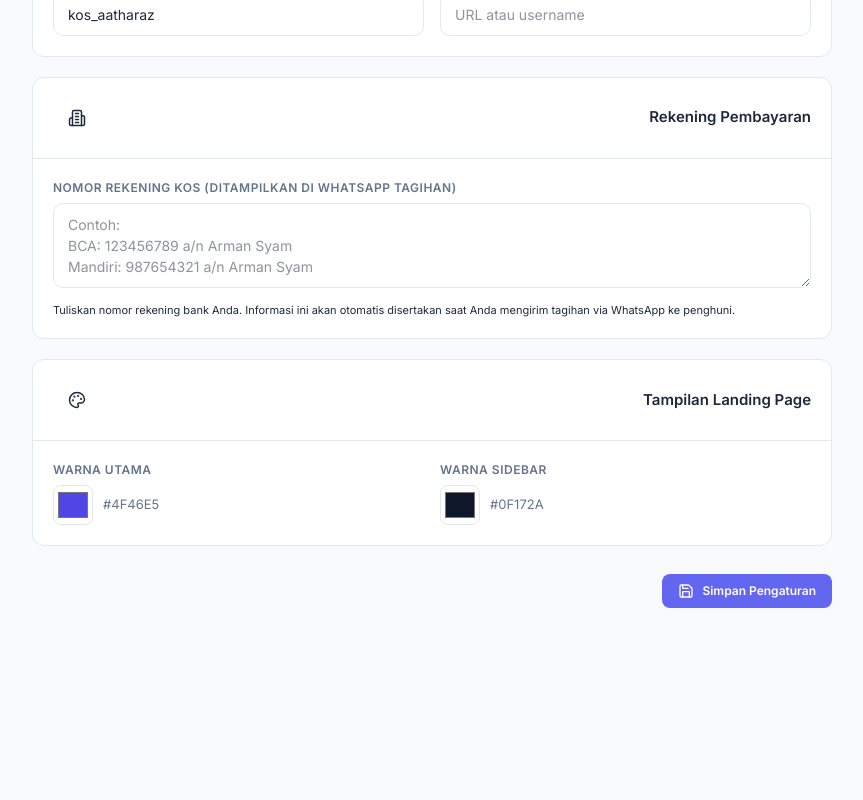
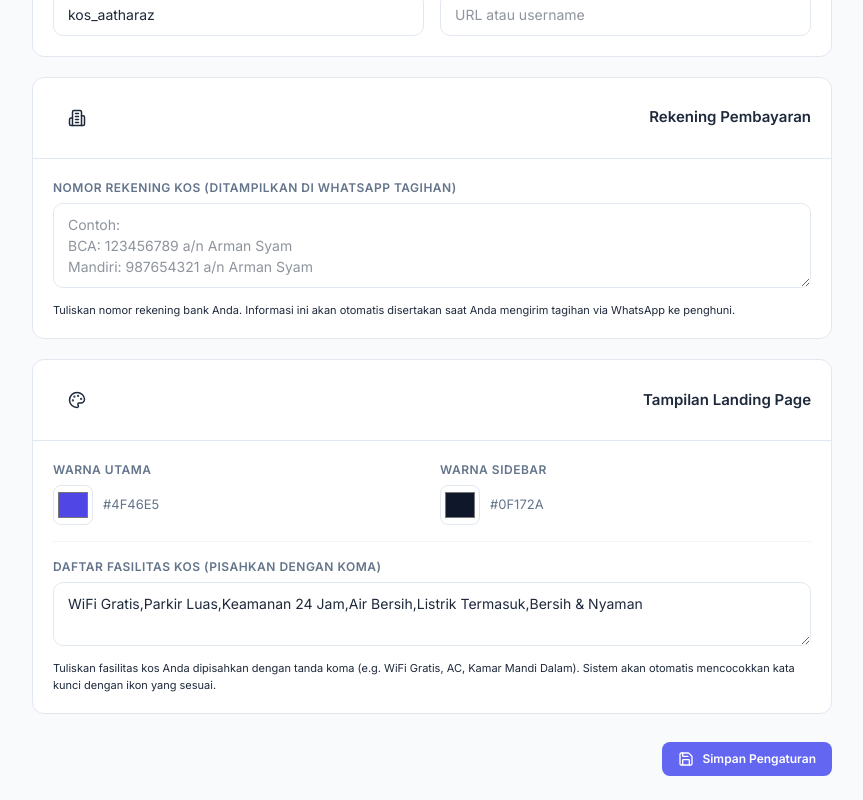
Before and after one commit to armansyam/kos-kosan, a Next.js app: page /pengaturan in a window 1280 px wide. Shown: the part 1199-1999 px from the top of the page, without its empty margins (232-1095 px from the left). Before the commit the page ends 1831 px from the top, so only its background shows below. Built offline with nearby package versions, Linux system fonts and the light colour scheme; no server answers; the database is empty.

Commit message:
Feature: Make Landing Page facilities dynamic and editable from Admin Settings

```diff
--- a/src/app/api/settings/route.ts
+++ b/src/app/api/settings/route.ts
@@ -47,6 +47,7 @@ export async function POST(request: Request) {
       colorUtama,
       colorSidebar,
       rekening,
+      fasilitas,
     } = body;
 
     let setting = await prisma.setting.findFirst();
@@ -67,6 +68,7 @@ export async function POST(request: Request) {
           colorUtama,
           colorSidebar,
           rekening,
+          fasilitas,
         },
       });
     } else {
@@ -86,6 +88,7 @@ export async function POST(request: Request) {
           colorUtama,
           colorSidebar,
           rekening,
+          fasilitas,
         },
       });
     }
--- a/src/app/page.tsx
+++ b/src/app/page.tsx
@@ -43,14 +43,29 @@ export default function LandingPage() {
     return 'Rp' + n.toLocaleString('id-ID');
   }
 
-  const facilities = [
-    { icon: <Wifi size={22} />, name: 'WiFi Gratis' },
-    { icon: <Car size={22} />, name: 'Parkir Luas' },
-    { icon: <ShieldCheck size={22} />, name: 'Keamanan 24 Jam' },
-    { icon: <Droplets size={22} />, name: 'Air Bersih' },
-    { icon: <Zap size={22} />, name: 'Listrik Termasuk' },
-    { icon: <Building2 size={22} />, name: 'Bersih & Nyaman' },
-  ];
+  // Dynamic parsing of facilities from DB settings
+  const rawFacilities = settings?.fasilitas || "WiFi Gratis,Parkir Luas,Keamanan 24 Jam,Air Bersih,Listrik Termasuk,Bersih & Nyaman";
+  const facilities = rawFacilities.split(',').map((f: string) => {
+    const name = f.trim();
+    const nameLower = name.toLowerCase();
+
+    let icon = <CheckCircle size={22} />; // fallback
+    if (nameLower.includes('wifi') || nameLower.includes('internet')) {
+      icon = <Wifi size={22} />;
+    } else if (nameLower.includes('parkir') || nameLower.includes('mobil') || nameLower.includes('motor') || nameLower.includes('kendaraan')) {
+      icon = <Car size={22} />;
+    } else if (nameLower.includes('aman') || nameLower.includes('security') || nameLower.includes('keamanan') || nameLower.includes('cctv') || nameLower.includes('penjaga')) {
+      icon = <ShieldCheck size={22} />;
+    } else if (nameLower.includes('air') || nameLower.includes('pam') || nameLower.includes('water') || nameLower.includes('droplet')) {
+      icon = <Droplets size={22} />;
+    } else if (nameLower.includes('listrik') || nameLower.includes('pln') || nameLower.includes('token') || nameLower.includes('daya')) {
+      icon = <Zap size={22} />;
+    } else if (nameLower.includes('bersih') || nameLower.includes('nyaman') || nameLower.includes('cuci') || nameLower.includes('cleaning') || nameLower.includes('ruang') || nameLower.includes('dapur') || nameLower.includes('kasur')) {
+      icon = <Building2 size={22} />;
+    }
+
+    return { icon, name };
+  });
 
   return (
     <div className="landing-page">
--- a/src/app/pengaturan/page.tsx
+++ b/src/app/pengaturan/page.tsx
@@ -17,6 +17,7 @@ export default function PengaturanPage() {
     colorUtama: "#4F46E5",
     colorSidebar: "#0F172A",
     rekening: "",
+    fasilitas: "WiFi Gratis,Parkir Luas,Keamanan 24 Jam,Air Bersih,Listrik Termasuk,Bersih & Nyaman",
   });
 
   const [logo, setLogo] = useState<string | null>(null);
@@ -41,6 +42,7 @@ export default function PengaturanPage() {
             colorUtama: data.colorUtama || "#4F46E5",
             colorSidebar: data.colorSidebar || "#0F172A",
             rekening: data.rekening || "",
+            fasilitas: data.fasilitas || "WiFi Gratis,Parkir Luas,Keamanan 24 Jam,Air Bersih,Listrik Termasuk,Bersih & Nyaman",
           });
           if (data.logo) {
             setLogo(data.logo);
@@ -244,7 +246,7 @@ export default function PengaturanPage() {
               <h3>Tampilan Landing Page</h3>
             </div>
             <div className="card-body">
-              <div style={{ display:'grid', gridTemplateColumns:'1fr 1fr', gap:16 }}>
+              <div style={{ display:'grid', gridTemplateColumns:'1fr 1fr', gap:16, marginBottom: 16 }}>
                 <div>
                   <label style={labelStyle}>Warna Utama</label>
                   <div style={{ display:'flex', alignItems:'center', gap:10 }}>
@@ -259,6 +261,19 @@ export default function PengaturanPage() {
                     <span style={{ fontSize:13, color:'var(--text-secondary)' }}>{profile.colorSidebar}</span>
                   </div>
                 </div>
+              </div>
+              <div style={{ borderTop: '1px solid #f1f5f9', paddingTop: 16 }}>
+                <label style={labelStyle}>Daftar Fasilitas Kos (Pisahkan dengan koma)</label>
+                <textarea
+                  rows={2}
+                  value={profile.fasilitas}
+                  onChange={e => setProfile(p => ({...p, fasilitas: e.target.value}))}
+                  style={{...inputStyle, resize:'vertical'}}
+                  placeholder="WiFi Gratis, Parkir Luas, Keamanan 24 Jam, Air Bersih, Listrik Termasuk, Bersih & Nyaman"
+                />
+                <p style={{ fontSize: 11, color: 'var(--text-light)', marginTop: 8 }}>
+                  Tuliskan fasilitas kos Anda dipisahkan dengan tanda koma (e.g. WiFi Gratis, AC, Kamar Mandi Dalam). Sistem akan otomatis mencocokkan kata kunci dengan ikon yang sesuai.
+                </p>
               </div>
             </div>
           </div>
```
Also changed, not shown: 2 other files (tests, documents, lock files or other folders).
